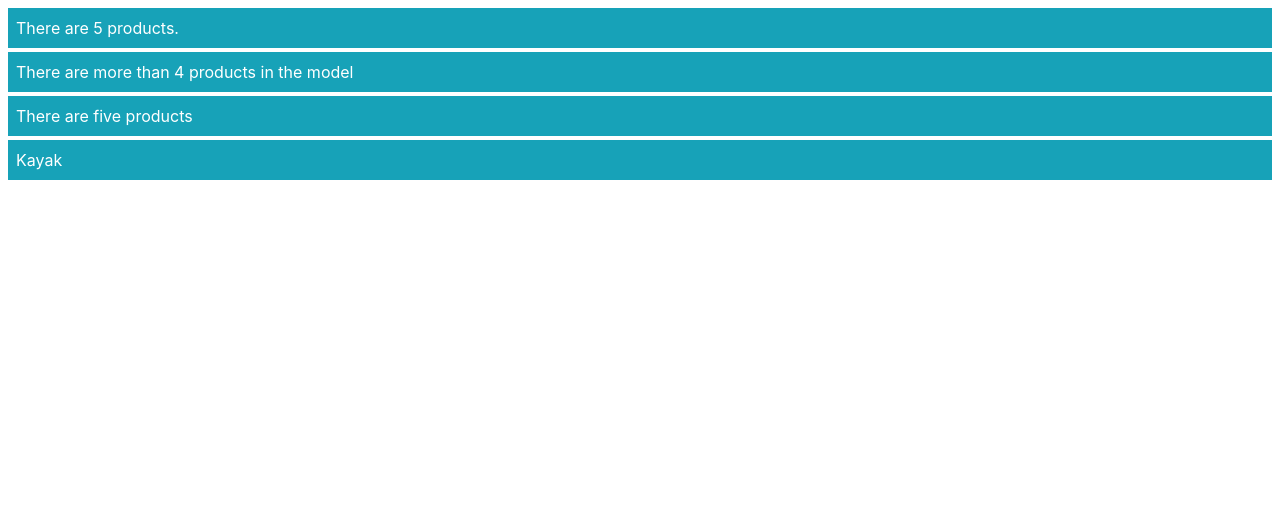
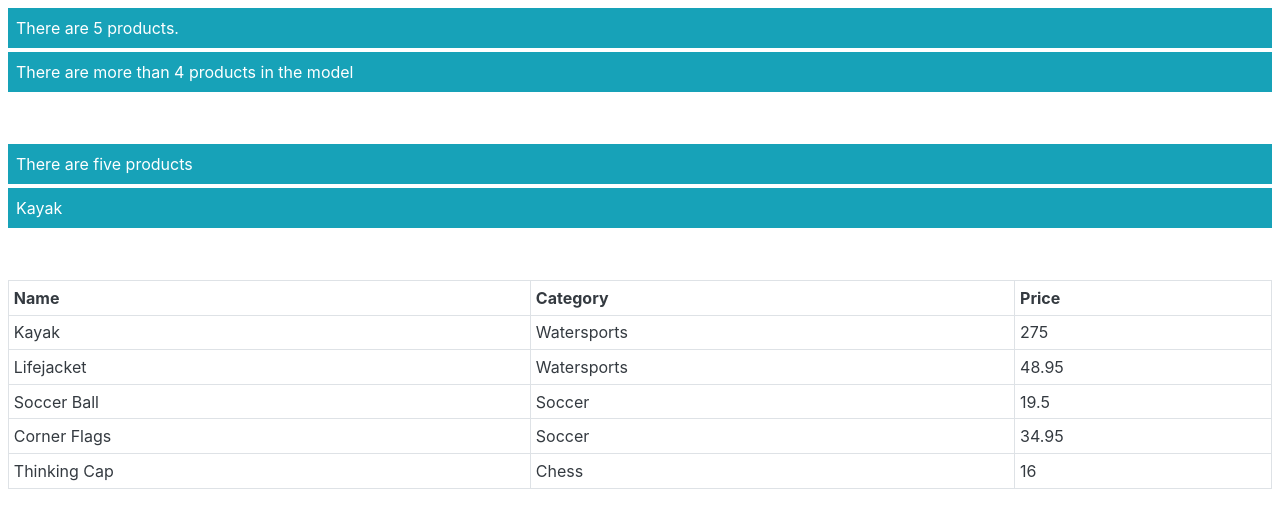
Before and after one commit to david2999999/Angular-6, an Angular app in the folder Angular-Indepth/: page / in a window 1280 px wide. Shown: the top 528 px of the page. Built offline with nearby package versions, Linux system fonts and the light colour scheme.

Commit message:
using ngFor directive

```diff
--- a/Angular-Indepth/src/app/directive/directive.component.html
+++ b/Angular-Indepth/src/app/directive/directive.component.html
@@ -11,6 +11,8 @@
     The first product isn't a Kayak
   </div>
 
+  <br><br>
+
   <div class="bg-info p-2 mt-1" [ngSwitch]="getProductCount()">
     <span *ngSwitchCase="2">There are two products</span>
     <span *ngSwitchCase="5">There are five products</span>
@@ -22,4 +24,15 @@
     <span *ngSwitchCase="'Lifejacket'">Lifejacket</span>
     <span *ngSwitchDefault>Other Product</span>
   </div>
+
+  <br><br>
+
+  <table class="table table-sm table-bordered mt-1 text-dark">
+    <tr><th>Name</th><th>Category</th><th>Price</th></tr>
+    <tr *ngFor="let item of getProducts()">
+      <td>{{item.name}}</td>
+      <td>{{item.category}}</td>
+      <td>{{item.price}}</td>
+    </tr>
+  </table>
 </div>
```
